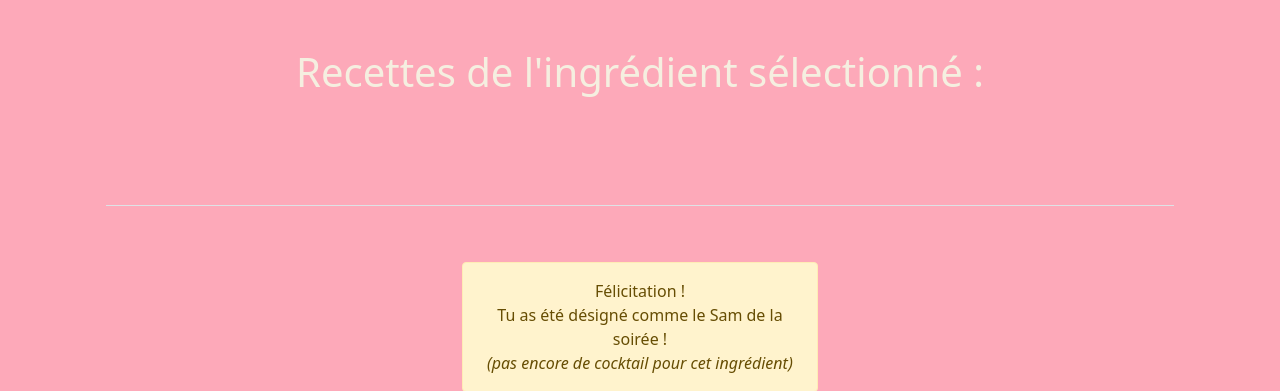
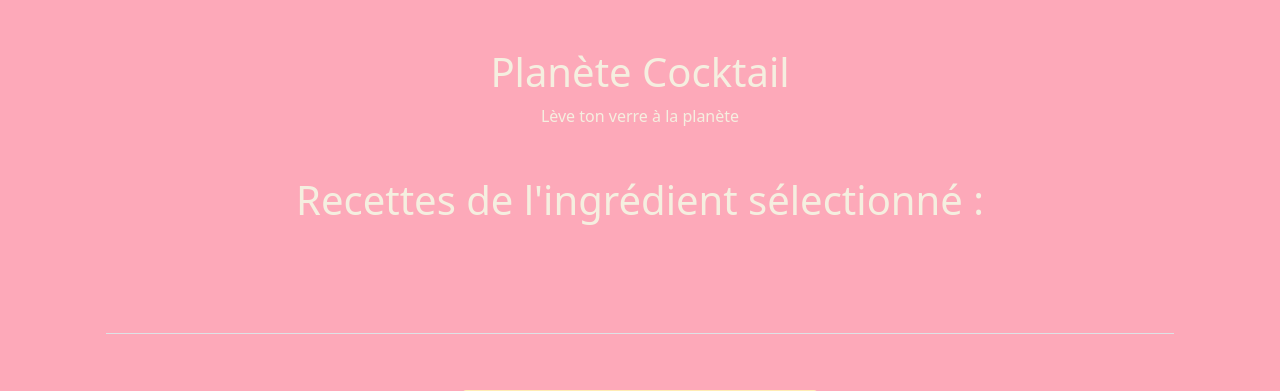
Before and after one commit to MarineGueguen/WCS-Hackathon-1_Planete-Cocktail, a PHP site: template src/View/Recipe/recipes.html.twig in a window 1280 px wide. Shown: the top 391 px of the page. Run offline with PHP 8.4, Linux system fonts and the light colour scheme; the template is opened without the code that fills it, so the values that code supplies are empty; some libraries are stand-ins or nearby versions.

Commit message:
changed margin

```diff
--- a/src/View/layout.html.twig
+++ b/src/View/layout.html.twig
@@ -11,7 +11,7 @@
 		<link href="https://cdn.jsdelivr.net/npm/bootstrap@5.1.3/dist/css/bootstrap.min.css" rel="stylesheet" integrity="sha384-1BmE4kWBq78iYhFldvKuhfTAU6auU8tT94WrHftjDbrCEXSU1oBoqyl2QvZ6jIW3" crossorigin="anonymous">
 
 
-		<title>Cocktail Season
+		<title>Planète cocktail
 			{% block title %}{% endblock %}
 		</title>
 
@@ -19,6 +19,8 @@
 		</head>
 
 		<body class="bg-cocktail">
+			<a href="/" style="text-decoration: none;"><h1 class="mt-5 mb-2 text-center text-cocktail">Planète Cocktail</h1>
+    		<p class="text-center text-cocktail">Lève ton verre à la planète</p></a>
 			{% block content %}{% endblock %}
 			{% block javascript %}{% endblock %}
 			<!-- JavaScript Bundle with Popper -->
```
Also changed, not shown: src/View/Home/index.html.twig (+1 -7 lines).
